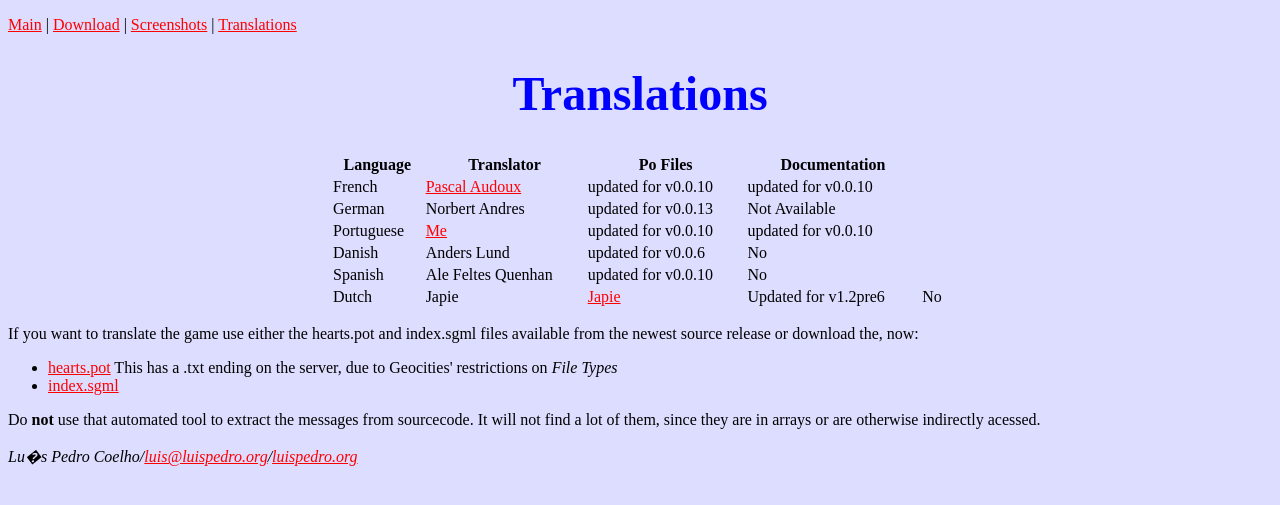
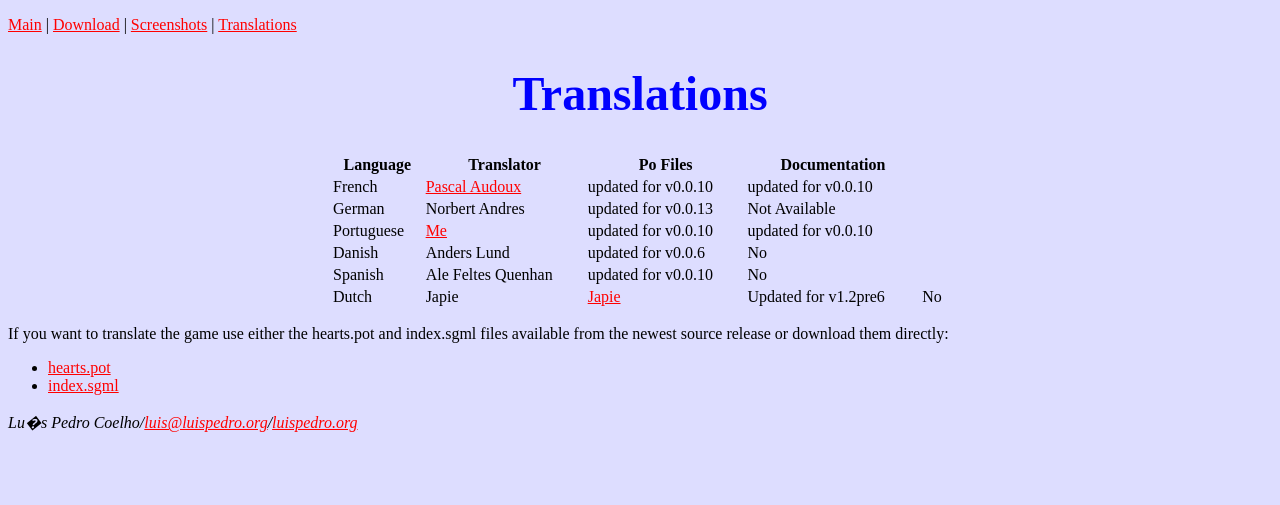
Before and after one commit to luispedro/hearts, a PHP site: page /translations.php in a window 1280 px wide. Shown: the top 505 px of the page. Run offline with PHP 8.4, Linux system fonts and the light colour scheme.

Commit message:
This was completelly outdated - not used geocities for years
git-svn-id: file:///home/luispedro/luispedro.org/svn/hearts/trunk@166 174c993c-7530-0410-8f2a-93c0592b7a1f

```diff
--- a/hearts.admin/public_html/translations.php
+++ b/hearts.admin/public_html/translations.php
@@ -47,12 +47,10 @@ do_header();
 </DIV>
 
 <p>If you want to translate the game use either the hearts.pot and index.sgml files available from the newest source release or
-     download the, now:
+     download them directly:
 <UL>
-	<LI><a href="heart.txt">hearts.pot</a> This has a .txt ending on the server, due to Geocities' restrictions on <cite>File&nbsp;Types</cite></LI>
+	<LI><a href="heart.pot">hearts.pot</a></LI>
 	<LI><a href="index.sgml">index.sgml</a></LI>
 </UL>
 
-<p>Do <strong>not</strong> use that automated tool to extract the messages from sourcecode. It will not find a lot of them, since they are in arrays or are otherwise indirectly acessed.
-
 <?php do_footer(); ?>
```
